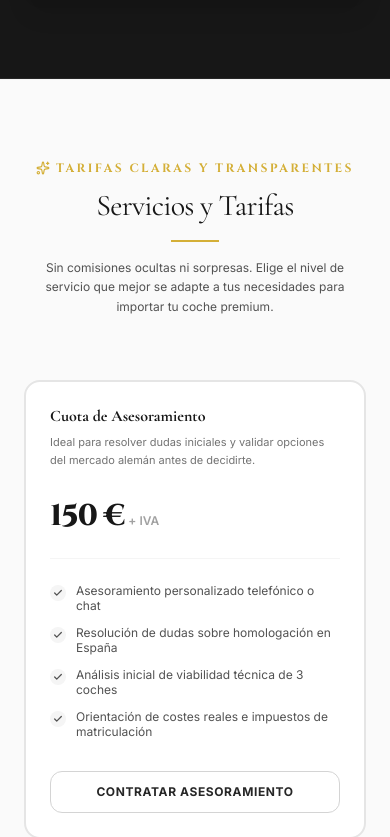
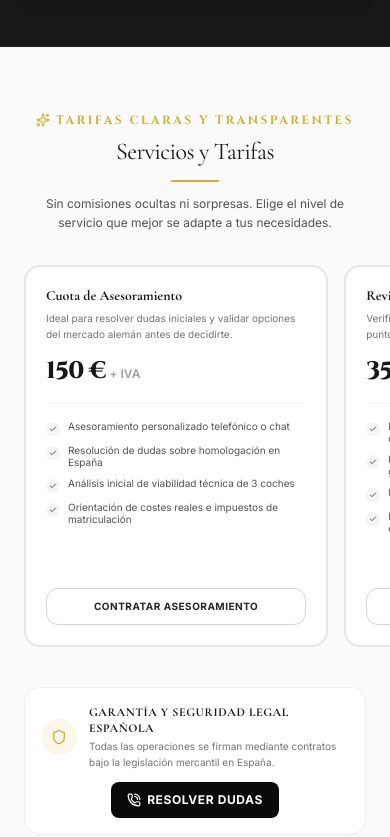
Before and after one commit to Taibkz/NordImport2, a Next.js app: page / in a window 390 px wide. Shown: the part 2433-3270 px from the top of the page. Built offline with nearby package versions, Linux system fonts and the light colour scheme; no server answers; the database is empty.

Commit message:
feat: mobile horizontal swipe carousel for pricing cards + desktop-only snap-scroll (lg: prefixed, mobile unaffected)

```diff
--- a/src/app/page.tsx
+++ b/src/app/page.tsx
@@ -13,7 +13,9 @@ export default function Home() {
   return (
     <>
       <Header />
-      <main className="flex-grow bg-white">
+      {/* En desktop (lg:) el main se convierte en el contenedor del snap-scroll.
+          En móvil es scroll libre normal. */}
+      <main className="flex-grow bg-white lg:h-screen lg:overflow-y-scroll lg:snap-y lg:snap-mandatory">
         <Hero />
         <ImportSimulator />
         <Pricing />
--- a/src/components/Hero.tsx
+++ b/src/components/Hero.tsx
@@ -37,7 +37,7 @@ export default function Hero() {
   };
 
   return (
-    <section className="relative min-h-[90vh] lg:min-h-[95vh] flex items-center pt-20 lg:pt-24 pb-12 lg:pb-16 bg-gradient-to-b from-slate-50 via-white to-white overflow-hidden">
+    <section className="relative min-h-[90vh] lg:h-screen flex items-center pt-20 lg:pt-0 pb-12 lg:pb-0 bg-gradient-to-b from-slate-50 via-white to-white overflow-hidden lg:snap-start">
       {/* Decorative background grid and blurs */}
       <div className="absolute inset-0 bg-[linear-gradient(to_right,#f1f5f9_1px,transparent_1px),linear-gradient(to_bottom,#f1f5f9_1px,transparent_1px)] bg-[size:4rem_4rem] [mask-image:radial-gradient(ellipse_60%_50%_at_50%_0%,#000_70%,transparent_100%)] opacity-60" />
 
--- a/src/components/ImportSimulator.tsx
+++ b/src/components/ImportSimulator.tsx
@@ -46,7 +46,7 @@ export default function ImportSimulator() {
   };
 
   return (
-    <section className="py-20 lg:py-24 bg-neutral-900 text-white relative overflow-hidden border-y border-neutral-800">
+    <section className="py-16 lg:h-screen lg:snap-start lg:flex lg:flex-col lg:justify-center lg:py-0 bg-neutral-900 text-white relative overflow-hidden border-y border-neutral-800">
       {/* Background glow effects */}
       <div className="absolute top-1/4 left-1/10 w-96 h-96 bg-accent-gold/5 rounded-full blur-[120px] pointer-events-none" />
       <div className="absolute bottom-1/4 right-1/10 w-96 h-96 bg-accent-gold/5 rounded-full blur-[120px] pointer-events-none" />
--- a/src/components/MediaFeed.tsx
+++ b/src/components/MediaFeed.tsx
@@ -33,7 +33,7 @@ export default function MediaFeed() {
   ];
 
   return (
-    <section id="media" className="py-20 lg:py-24 bg-white">
+    <section id="media" className="py-16 lg:h-screen lg:snap-start lg:flex lg:flex-col lg:justify-center lg:py-0 bg-white">
       <div className="max-w-7xl mx-auto px-6">
         {/* Section Header */}
         <div className="text-center max-w-2xl mx-auto mb-12 lg:mb-16 flex flex-col items-center">
--- a/src/components/Pricing.tsx
+++ b/src/components/Pricing.tsx
@@ -91,50 +91,64 @@ export default function Pricing() {
   };
 
   return (
-    <section id="precios" className="py-20 lg:py-24 bg-neutral-50 border-t border-b border-neutral-100">
+    <section id="precios" className="py-16 lg:h-screen lg:snap-start lg:flex lg:flex-col lg:justify-center lg:py-0 bg-neutral-50 border-t border-b border-neutral-100">
       <div className="max-w-7xl mx-auto px-6">
 
         {/* Section Title */}
-        <div className="text-center mb-16 flex flex-col items-center">
-          <span className="font-display text-xs font-bold uppercase tracking-[0.2em] text-accent-gold mb-3 flex items-center gap-1.5">
+        <div className="text-center mb-8 lg:mb-10 flex flex-col items-center">
+          <span className="font-display text-xs font-bold uppercase tracking-[0.2em] text-accent-gold mb-2 flex items-center gap-1.5">
             <Sparkles className="w-3.5 h-3.5" />
             Tarifas Claras y Transparentes
           </span>
-          <h2 className="font-serif text-3xl sm:text-4xl font-normal tracking-tight text-neutral-900 mb-4">
+          <h2 className="font-serif text-2xl lg:text-3xl font-normal tracking-tight text-neutral-900 mb-3">
             Servicios y Tarifas
           </h2>
-          <div className="h-[2px] w-12 bg-accent-gold mb-4" />
+          <div className="h-[2px] w-12 bg-accent-gold mb-3" />
           <p className="font-sans text-xs sm:text-sm text-neutral-600 max-w-xl leading-relaxed">
-            Sin comisiones ocultas ni sorpresas. Elige el nivel de servicio que mejor se adapte a tus necesidades para importar tu coche premium.
+            Sin comisiones ocultas ni sorpresas. Elige el nivel de servicio que mejor se adapte a tus necesidades.
           </p>
         </div>
 
-        {/* Pricing Cards Grid */}
-        <div className="grid grid-cols-1 md:grid-cols-2 lg:grid-cols-4 gap-6 items-stretch">
+        {/* Pricing Cards:
+            - Móvil: carrusel horizontal con swipe (snap-x)
+            - Desktop: grid de 4 columnas normal */}
+        <div className="
+          flex overflow-x-auto gap-4 pb-4 -mx-6 px-6
+          snap-x snap-mandatory scroll-smooth
+          lg:mx-0 lg:px-0 lg:pb-0
+          lg:grid lg:grid-cols-4 lg:overflow-x-visible
+          lg:gap-6
+        ">
           {plans.map((plan, idx) => (
             <div
               key={idx}
-              className={`flex flex-col justify-between border-2 rounded-2xl p-6 transition-all duration-300 hover:-translate-y-1 ${plan.color}`}
+              className={`
+                shrink-0 w-[78vw] sm:w-[60vw] snap-center
+                lg:w-auto lg:shrink lg:snap-align-none
+                flex flex-col justify-between border-2 rounded-2xl p-5 transition-all duration-300 lg:hover:-translate-y-1
+                ${plan.popular ? "relative" : ""}
+                ${plan.color}
+              `}
             >
               {plan.popular && (
-                <div className="absolute -top-3 left-1/2 -translate-x-1/2 bg-accent-red text-white font-sans text-[9px] font-extrabold uppercase tracking-widest px-3 py-1 rounded-full shadow-md">
+                <div className="absolute -top-3 left-1/2 -translate-x-1/2 bg-accent-red text-white font-sans text-[9px] font-extrabold uppercase tracking-widest px-3 py-1 rounded-full shadow-md whitespace-nowrap">
                   Más Popular
                 </div>
               )}
 
               <div>
                 {/* Header Card */}
-                <div className="mb-6">
-                  <h3 className="font-serif text-base font-bold text-neutral-900 mb-2 leading-tight">
+                <div className="mb-4">
+                  <h3 className="font-serif text-sm font-bold text-neutral-900 mb-1.5 leading-tight">
                     {plan.name}
                   </h3>
-                  <p className="font-sans text-[11px] text-neutral-500 leading-relaxed min-h-[48px]">
+                  <p className="font-sans text-[10px] text-neutral-500 leading-relaxed">
                     {plan.description}
                   </p>
 
                   {/* Price */}
-                  <div className="mt-4 flex items-baseline">
-                    <span className="font-display text-3xl font-extrabold text-neutral-900 tracking-tight">
+                  <div className="mt-3 flex items-baseline">
+                    <span className="font-display text-2xl font-extrabold text-neutral-900 tracking-tight">
                       {plan.price}
                     </span>
                     <span className="font-sans text-xs text-neutral-400 ml-1 font-semibold">
@@ -144,15 +158,15 @@ export default function Pricing() {
                 </div>
 
                 {/* Features List */}
-                <ul className="space-y-3 mb-8 border-t border-neutral-100 pt-6">
+                <ul className="space-y-2 mb-5 border-t border-neutral-100 pt-4">
                   {plan.features.map((feature, fIdx) => (
-                    <li key={fIdx} className="flex items-start gap-2.5">
-                      <div className={`w-4 h-4 rounded-full flex items-center justify-center shrink-0 mt-0.5 ${
+                    <li key={fIdx} className="flex items-start gap-2">
+                      <div className={`w-3.5 h-3.5 rounded-full flex items-center justify-center shrink-0 mt-0.5 ${
                         plan.popular ? "bg-accent-red/10 text-accent-red" : "bg-neutral-100 text-neutral-600"
                       }`}>
-                        <Check className="w-2.5 h-2.5 stroke-[3]" />
+                        <Check className="w-2 h-2 stroke-[3]" />
                       </div>
-                      <span className="font-sans text-xs text-neutral-600 leading-tight">
+                      <span className="font-sans text-[10px] text-neutral-600 leading-tight">
                         {feature}
                       </span>
                     </li>
@@ -163,7 +177,7 @@ export default function Pricing() {
               {/* Call to action */}
               <button
                 onClick={() => handlePlanClick(plan.whatsAppText)}
-                className={`cursor-pointer w-full py-3 rounded-xl font-sans text-xs font-bold uppercase tracking-wider text-center transition-all duration-200 ${
+                className={`cursor-pointer w-full py-2.5 rounded-xl font-sans text-[10px] font-bold uppercase tracking-wider text-center transition-all duration-200 ${
                   plan.popular
                     ? "bg-neutral-950 hover:bg-neutral-800 text-white shadow-lg shadow-neutral-950/15"
                     : "bg-white border border-neutral-300 hover:border-neutral-400 text-neutral-800"
@@ -176,10 +190,10 @@ export default function Pricing() {
         </div>
 
         {/* Bottom Trust Badge */}
-        <div className="mt-12 bg-white border border-neutral-200/60 rounded-2xl p-5 flex flex-col sm:flex-row items-center justify-between gap-4 max-w-4xl mx-auto">
+        <div className="mt-6 bg-white border border-neutral-200/60 rounded-2xl p-4 flex flex-col sm:flex-row items-center justify-between gap-3 max-w-4xl mx-auto">
           <div className="flex items-center gap-3">
-            <div className="w-10 h-10 rounded-full bg-accent-gold/10 flex items-center justify-center text-accent-gold shrink-0">
-              <Shield className="w-5 h-5" />
+            <div className="w-9 h-9 rounded-full bg-accent-gold/10 flex items-center justify-center text-accent-gold shrink-0">
+              <Shield className="w-4 h-4" />
             </div>
             <div>
               <h4 className="font-serif text-xs font-bold text-neutral-900 uppercase tracking-wider">
--- a/src/components/Process.tsx
+++ b/src/components/Process.tsx
@@ -32,7 +32,7 @@ export default function Process() {
   ];
 
   return (
-    <section id="proceso" className="py-20 lg:py-24 bg-slate-50 border-t border-neutral-100">
+    <section id="proceso" className="py-16 lg:h-screen lg:snap-start lg:flex lg:flex-col lg:justify-center lg:py-0 bg-slate-50 border-t border-neutral-100">
       <div className="max-w-7xl mx-auto px-6">
         {/* Section Header */}
         <div className="text-center max-w-2xl mx-auto mb-12 lg:mb-16 flex flex-col items-center">
--- a/src/components/QuizForm.tsx
+++ b/src/components/QuizForm.tsx
@@ -114,7 +114,7 @@ export default function QuizForm() {
   };
 
   return (
-    <section id="quiz" className="py-20 lg:py-24 bg-slate-50 border-t border-b border-neutral-100">
+    <section id="quiz" className="py-16 lg:h-screen lg:snap-start lg:flex lg:flex-col lg:justify-center lg:py-0 bg-slate-50 border-t border-b border-neutral-100">
       <div className="max-w-3xl mx-auto px-6">
 
         {/* Section Title */}
--- a/src/components/StockGrid.tsx
+++ b/src/components/StockGrid.tsx
@@ -117,7 +117,7 @@ export default function StockGrid() {
   };
 
   return (
-    <section id="stock" className="py-20 lg:py-24 bg-slate-50 border-y border-neutral-100">
+    <section id="stock" className="py-16 lg:h-screen lg:snap-start lg:flex lg:flex-col lg:justify-center lg:py-0 bg-slate-50 border-y border-neutral-100">
       <div className="max-w-7xl mx-auto px-6">
         {/* Section Header */}
         <div className="text-center max-w-2xl mx-auto mb-12 lg:mb-16 flex flex-col items-center">
```
